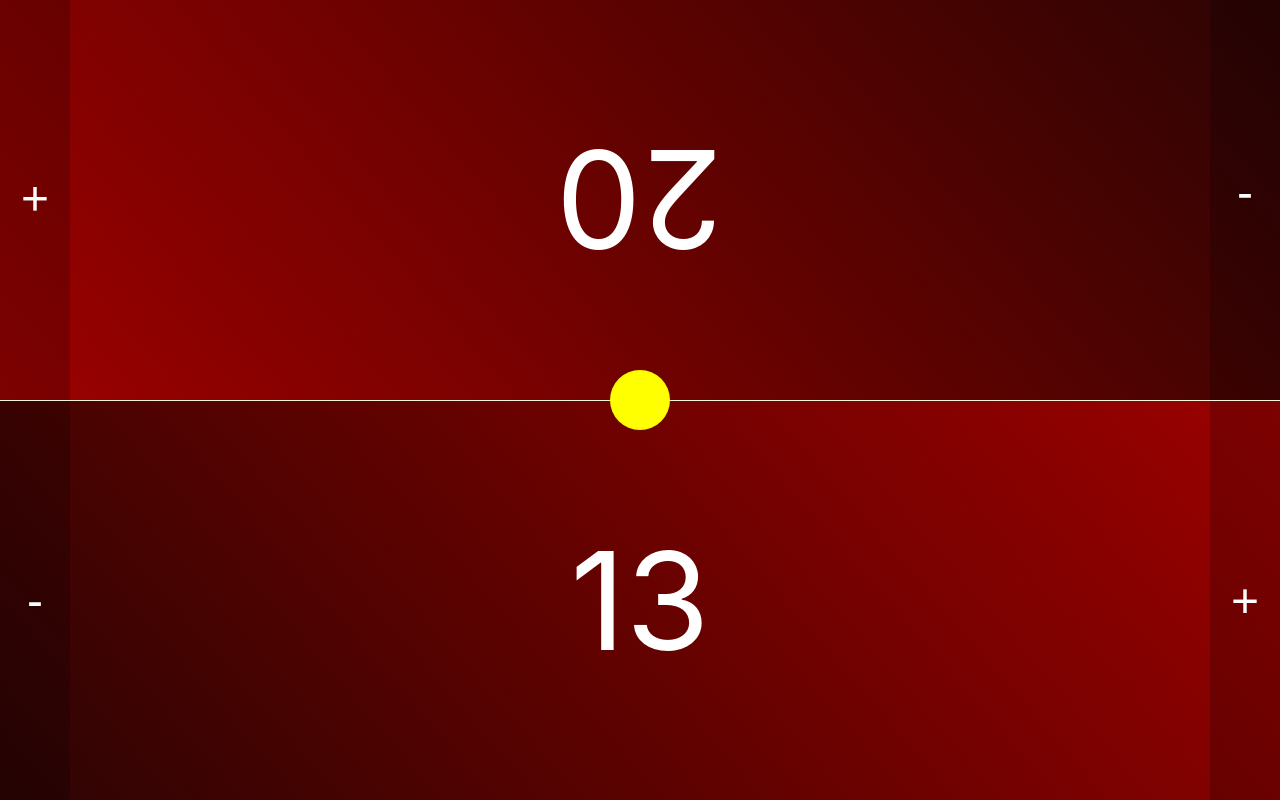
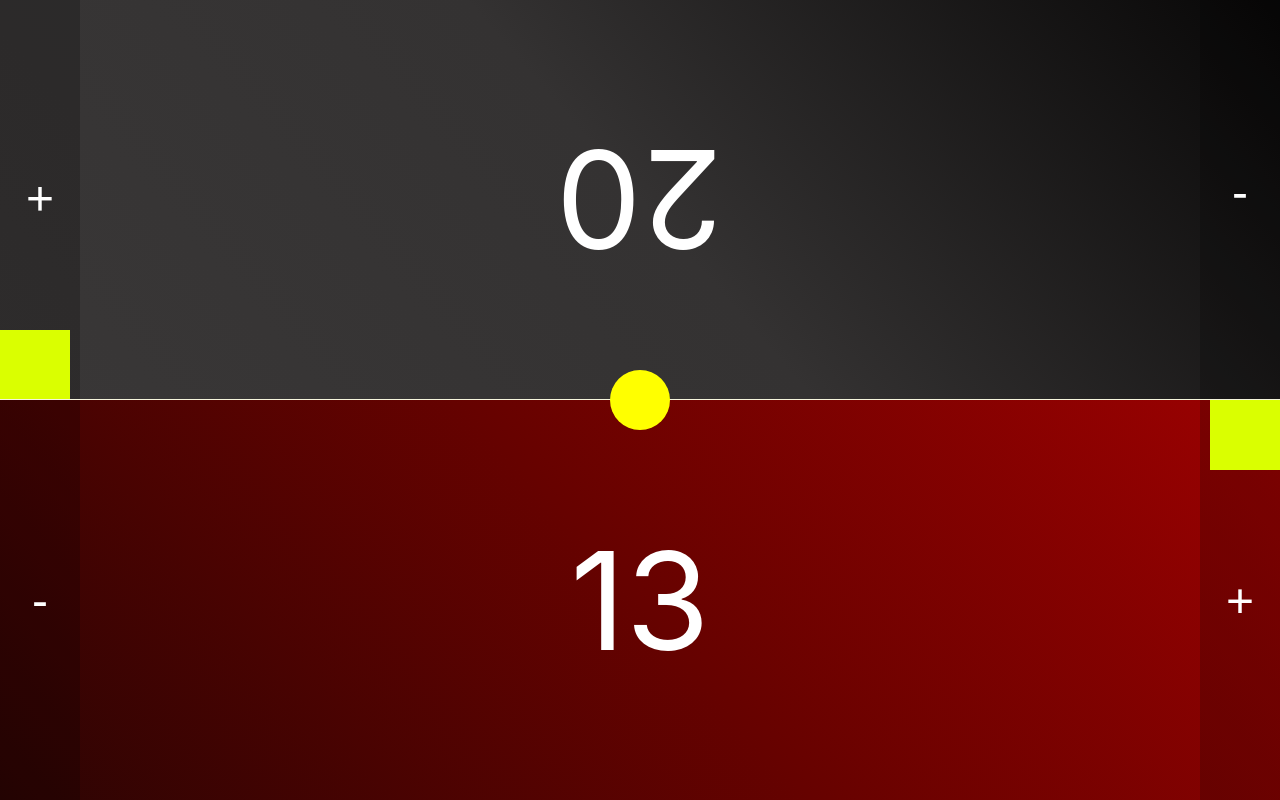
Before and after one commit to botfinski/mtg-life-counter, a React (Create React App) app: page / in a window 1280 px wide. Built offline with nearby package versions, Linux system fonts and the light colour scheme.

Commit message:
feat: bgcolor change

```diff
--- a/src/App.tsx
+++ b/src/App.tsx
@@ -1,5 +1,5 @@
 import { useState } from "react"
-import Counter from "./components/Counter/Counter"
+import Counter, { Colors } from "./components/Counter/Counter"
 import Drawer, { DrawerProps } from "./components/Drawer/Drawer"
 import styled, { css } from "styled-components"
 
@@ -36,10 +36,14 @@ export const Players = [
   {
     id: 1,
     hp: 20,
+    colorPanelOpened: false,
+    bgColor: "black",
   },
   {
     id: 2,
     hp: 13,
+    colorPanelOpened: false,
+    bgColor: "red",
   },
 ]
 
@@ -61,13 +65,16 @@ export default function App() {
         }
       })
     )
+    setTimeout(() => {
+      setDrawerOpened(false)
+    }, 500)
   }
 
   const toggleDrawer = () => {
     setDrawerOpened(drawerOpened => !drawerOpened)
   }
 
-  const handleClick = (id: number, type: string) => {
+  const handleHPCounter = (id: number, type: string) => {
     switch (type) {
       case CLICK_TYPE.ADD:
         setPlayers(
@@ -90,6 +97,26 @@ export default function App() {
     }
   }
 
+  const toggleColorPanel = (id: number) => {
+    setPlayers(
+      [...players].map(player => {
+        return player.id === id
+          ? { ...player, colorPanelOpened: !player.colorPanelOpened }
+          : player
+      })
+    )
+  }
+
+  const handleColorChange = (id: number, color: string) => {
+    setPlayers(
+      [...players].map(player => {
+        return player.id === id
+          ? { ...player, bgColor: color, colorPanelOpened: false }
+          : player
+      })
+    )
+  }
+
   return (
     <AppWrapper>
       {players.map(player => (
@@ -97,12 +124,20 @@ export default function App() {
           hp={player.hp}
           id={player.id}
           key={player.id}
-          click={handleClick}
+          bgColor={player.bgColor}
+          handleHPCounter={handleHPCounter}
           isDrawerOpened={drawerOpened}
+          isColorPanelOpened={player.colorPanelOpened}
+          toggleColorPanel={toggleColorPanel}
+          handleColorChange={handleColorChange}
         />
       ))}
       <Drawer isOpened={drawerOpened} resetHP={resetHP} />
-      <ToggleButton onClick={toggleDrawer} isOpened={drawerOpened} />
+      <ToggleButton
+        onClick={toggleDrawer}
+        isOpened={drawerOpened}
+        type="button"
+      />
     </AppWrapper>
   )
 }
--- a/src/components/Counter/Counter.tsx
+++ b/src/components/Counter/Counter.tsx
@@ -1,64 +1,76 @@
-import React from "react"
-import styled, { css } from "styled-components"
+import React, { useState } from "react"
 import { CLICK_TYPE } from "../../App"
+import {
+  CounterWrapper,
+  CounterButton,
+  HP,
+  ColorToggleButton,
+  ColorPanel,
+  ColorButton,
+} from "./styles"
 
-interface CounterStyleProps {
+export const Colors = ["white", "black", "green", "blue", "red"]
+export interface CounterStyleProps {
   isDrawerOpened: boolean
+  bgColor: string
 }
 
-const CounterWrapper = styled.div<CounterStyleProps>`
-  height: 50vh;
-  display: flex;
-  align-items: center;
-  justify-content: space-between;
-  outline: 1px solid beige;
-  background: linear-gradient(229deg, #9c0101, #660200, #2c0403);
-  transition: all 0.2s ease-in-out;
-
-  &:nth-of-type(1) {
-    order: 1;
-    transform: rotate(180deg);
-  }
-
-  &:nth-of-type(2) {
-    order: 3;
-  }
-
-  ${props =>
-    props.isDrawerOpened &&
-    css`
-      height: calc(50vh - 50px);
-    `};
-`
-
-const CounterButton = styled.button`
-  width: 70px;
-  height: 100%;
-  border: 0;
-  color: #fff;
-  font-size: 3rem;
-  background: rgba(0, 0, 0, 0.2);
-`
-
-const HP = styled.span`
-  font-size: 8.5rem;
-`
-
-type Props = {
+export type ColorPanelProps = {
+  isColorPanelOpened: boolean
+}
+export type CounterProps = {
   id: number
   hp: number
-  click: (id: number, type: string) => void
+  bgColor: string
+  handleHPCounter: (id: number, type: string) => void
   isDrawerOpened: boolean
+  isColorPanelOpened: boolean
+  handleColorChange: (id: number, color: string) => void
+  toggleColorPanel: (id: number) => void
 }
 
-const Counter: React.FC<Props> = ({ hp, id, click, isDrawerOpened }) => {
+const Counter: React.FC<CounterProps> = ({
+  hp,
+  id,
+  bgColor,
+  handleHPCounter,
+  isDrawerOpened,
+  isColorPanelOpened,
+  toggleColorPanel,
+  handleColorChange,
+}) => {
   return (
-    <CounterWrapper isDrawerOpened={isDrawerOpened}>
-      <CounterButton onClick={e => click(id, CLICK_TYPE.REDUCE)}>
+    <CounterWrapper isDrawerOpened={isDrawerOpened} bgColor={bgColor}>
+      <CounterButton
+        onClick={() => handleHPCounter(id, CLICK_TYPE.REDUCE)}
+        type="button"
+      >
         -
       </CounterButton>
       <HP>{hp}</HP>
-      <CounterButton onClick={e => click(id, CLICK_TYPE.ADD)}>+</CounterButton>
+      <CounterButton
+        onClick={() => handleHPCounter(id, CLICK_TYPE.ADD)}
+        type="button"
+      >
+        +
+      </CounterButton>
+      <ColorToggleButton
+        type="button"
+        isColorPanelOpened={isColorPanelOpened}
+        onClick={() => toggleColorPanel(id)}
+      />
+      <ColorPanel isColorPanelOpened={isColorPanelOpened}>
+        {Colors.map(color => (
+          <ColorButton
+            type="button"
+            value={color}
+            key={color}
+            onClick={() => handleColorChange(id, color)}
+          >
+            {color}
+          </ColorButton>
+        ))}
+      </ColorPanel>
     </CounterWrapper>
   )
 }
--- /dev/null
+++ b/src/components/Counter/styles.tsx
@@ -0,0 +1,92 @@
+import styled, { css } from "styled-components"
+import { CounterStyleProps, ColorPanelProps } from "./Counter"
+
+const handleColorType = (bgColor: string) => {
+  switch (bgColor) {
+    case "red":
+      return "linear-gradient(229deg, #9c0101, #660200, #2c0403);"
+    case "black":
+      return "linear-gradient(229deg,#393737,#343232,#080707);"
+    case "blue":
+      return "linear-gradient(229deg,#013a9c,#002566,#030b2c);"
+    case "green":
+      return "linear-gradient(229deg,#167c01,#014d01,#010904);"
+    case "white":
+      return "linear-gradient(229deg,#a38600,#5a4600,#160f01);"
+    default:
+      return "#000"
+  }
+}
+
+export const CounterWrapper = styled.div<CounterStyleProps>`
+  height: 50vh;
+  display: flex;
+  align-items: center;
+  justify-content: space-between;
+  position: relative;
+  outline: 1px solid beige;
+  background: ${({ bgColor }) => handleColorType(bgColor)};
+  transition: all 0.2s ease-in-out;
+
+  &:nth-of-type(1) {
+    order: 1;
+    transform: rotate(180deg);
+  }
+
+  &:nth-of-type(2) {
+    order: 3;
+  }
+
+  ${props =>
+    props.isDrawerOpened &&
+    css`
+      height: calc(50vh - 50px);
+    `};
+`
+
+export const CounterButton = styled.button`
+  width: 80px;
+  height: 100%;
+  border: 0;
+  color: #fff;
+  font-size: 3rem;
+  background: rgba(0, 0, 0, 0.2);
+`
+
+export const HP = styled.span`
+  font-size: 8.5rem;
+`
+
+export const ColorToggleButton = styled.button<ColorPanelProps>`
+  width: 70px;
+  height: 70px;
+  position: absolute;
+  top: 0;
+  right: 0;
+  border: 0;
+  background: #daff00;
+  z-index: 9;
+`
+
+export const ColorPanel = styled.div<ColorPanelProps>`
+  position: absolute;
+  top: 0;
+  left: 0;
+  width: 100%;
+  height: 100%;
+  display: none;
+  background: rgba(0, 0, 0, 0.8);
+
+  ${props =>
+    props.isColorPanelOpened &&
+    css`
+      display: flex;
+      justify-content: space-evenly;
+      align-items: center;
+    `};
+`
+export const ColorButton = styled.button`
+  border: 0;
+  height: 60px;
+  width: 60px;
+`
--- a/src/components/Drawer/Drawer.tsx
+++ b/src/components/Drawer/Drawer.tsx
@@ -40,7 +40,9 @@ const ResetButton = styled.button`
 const DrawerWrapper: React.FC<DrawerProps> = ({ isOpened, resetHP }) => {
   return (
     <Drawer isOpened={isOpened}>
-      <ResetButton onClick={resetHP}>reset</ResetButton>
+      <ResetButton type="button" onClick={resetHP}>
+        reset
+      </ResetButton>
     </Drawer>
   )
 }
```
